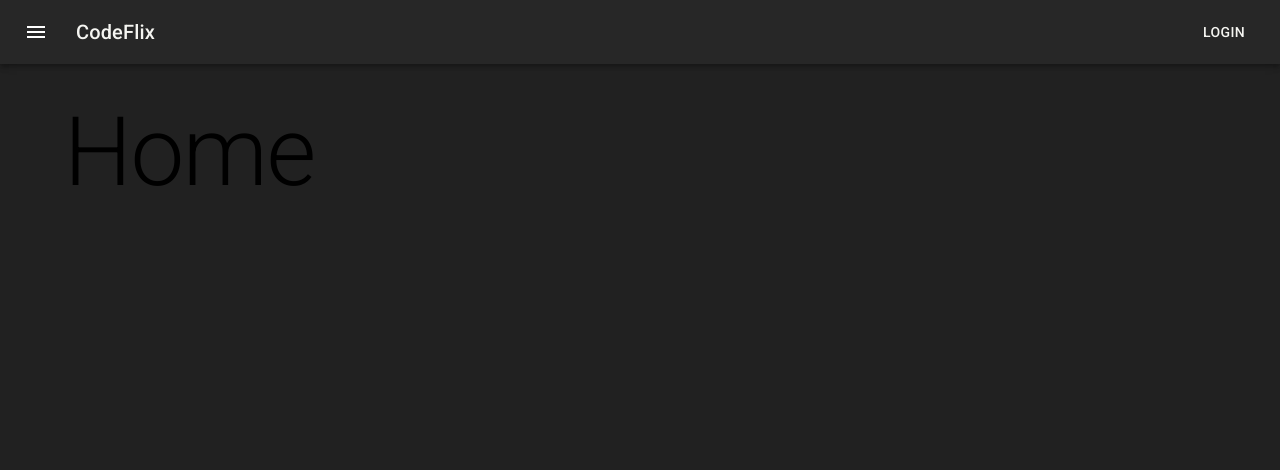
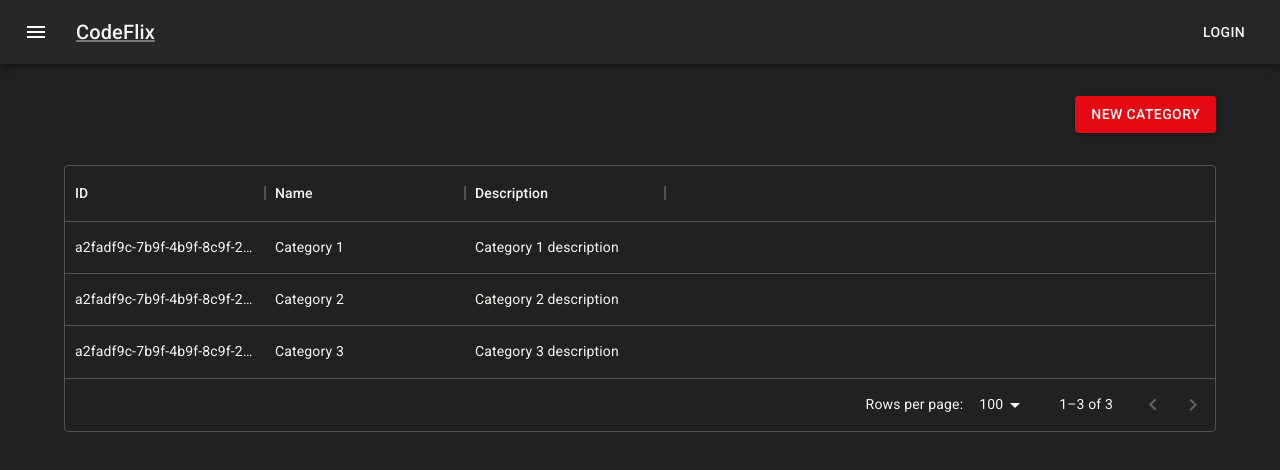
Before and after one commit to AlissonDavisAlmeida/codeflix-admin-micro-front, a React (Create React App) app: page / in a window 1280 px wide. Shown: the top 470 px of the page. Built offline with nearby package versions, Linux system fonts and the light colour scheme.

Commit message:
add data grid

```diff
--- a/package.json
+++ b/package.json
@@ -7,6 +7,7 @@
     "@emotion/styled": "^11.10.0",
     "@mui/icons-material": "^5.8.4",
     "@mui/material": "^5.10.1",
+    "@mui/x-data-grid": "^5.17.1",
     "@reduxjs/toolkit": "^1.8.4",
     "@testing-library/jest-dom": "^5.16.5",
     "@testing-library/react": "^13.3.0",
--- a/src/App.tsx
+++ b/src/App.tsx
@@ -1,17 +1,11 @@
-import { Typography } from '@mui/material';
 import { ThemeProvider, Box } from '@mui/system';
 import { Routes, Route } from 'react-router-dom';
 import { Header } from './components/header/Header';
 import { Layout } from './components/layout/Layout';
 import { appTheme } from './config/theme';
+import { CreateCategory, EditCategory } from './features/categories';
 
-const Home = () => {
-  return (
-    <Typography variant="h1" component="h1">
-      Home
-    </Typography>
-  );
-};
+import { ListCategory } from './features/categories/listCategory';
 
 function App() {
   return (
@@ -22,13 +16,19 @@ function App() {
         sx={{
           height: '100vh',
           backgroundColor: (theme) => theme.palette.grey[900],
+          color: '#fff',
         }}
       >
         <Header />
         <Layout>
 
           <Routes>
-            <Route path="/" element={<Home />} />
+            <Route path="/" element={<ListCategory />} />
+            <Route path="/categories" element={<ListCategory />} />
+            <Route path="/categories/create" element={<CreateCategory />} />
+            <Route path="/categories/edit/:id" element={<EditCategory />} />
+
+            <Route path="*" element={<h1>Not Found</h1>} />
           </Routes>
         </Layout>
       </Box>
--- a/src/app/store.ts
+++ b/src/app/store.ts
@@ -1,7 +1,9 @@
 import { configureStore, ThunkAction, Action } from '@reduxjs/toolkit';
+import categoryReducer from '../features/categories/categorySlice';
 
 export const store = configureStore({
   reducer: {
+    category: categoryReducer,
   },
 });
 
--- a/src/components/header/Header.tsx
+++ b/src/components/header/Header.tsx
@@ -1,6 +1,7 @@
 import {
-  AppBar, IconButton, Toolbar, Box, Typography, Button,
+  AppBar, IconButton, Toolbar, Box, Typography, Button, Link,
 } from '@mui/material';
+
 import MenuIcon from '@mui/icons-material/Menu';
 import { FC } from 'react';
 
@@ -21,9 +22,11 @@ export const Header: FC = () => {
           >
             <MenuIcon />
           </IconButton>
-          <Typography variant="h6" component="div">
-            CodeFlix
-          </Typography>
+          <Link href="/">
+            <Typography variant="h6" component="div">
+              CodeFlix
+            </Typography>
+          </Link>
           <Box sx={{ flexGrow: 1 }} />
           <Button>
             LOGIN
--- a/src/components/layout/Layout.tsx
+++ b/src/components/layout/Layout.tsx
@@ -15,7 +15,6 @@ export const Layout: React.FC<LayoutProps> = ({ children }) => {
         sx={{
           mt: 4,
           mb: 4,
-          color: '#000',
         }}
       >
 
--- /dev/null
+++ b/src/features/categories/categorySlice.ts
@@ -0,0 +1,55 @@
+import { createSlice } from '@reduxjs/toolkit';
+import { RootState } from '../../app/store';
+
+interface Category {
+  id: string
+  name: string
+  is_active: boolean
+  created_at: string
+  updated_at: string
+  deleted_at: string | null
+  description: string | null
+}
+
+// Define the initial state using that type with field id like uuid
+const categories: Category[] = [
+  {
+    id: 'a2fadf9c-7b9f-4b9f-8c9f-2f8b3dcb779e',
+    name: 'Category 1',
+    is_active: true,
+    created_at: '2021-01-01',
+    updated_at: '2021-01-01',
+    deleted_at: null,
+    description: 'Category 1 description',
+  },
+  {
+    id: 'a2fadf9c-7b9f-4b9f-8c9f-2f8b3dcb779f',
+    name: 'Category 2',
+    is_active: true,
+    created_at: '2021-01-01',
+    updated_at: '2021-01-01',
+    deleted_at: null,
+    description: 'Category 2 description',
+  },
+  {
+    id: 'a2fadf9c-7b9f-4b9f-8c9f-2f8b3dcb779g',
+    name: 'Category 3',
+    is_active: true,
+    created_at: '2021-01-01',
+    updated_at: '2021-01-01',
+    deleted_at: null,
+    description: 'Category 3 description',
+  },
+];
+
+const categorySlice = createSlice({
+  name: 'category',
+  initialState: categories,
+  reducers: {
+
+  },
+});
+
+export const selectCategories = (state: RootState) => state.category;
+
+export default categorySlice.reducer;
--- /dev/null
+++ b/src/features/categories/createCategory.tsx
@@ -0,0 +1,9 @@
+import { Typography } from '@mui/material';
+
+export const CreateCategory = () => {
+  return (
+    <Typography variant="h1" component="h1">
+      Create Category
+    </Typography>
+  );
+};
--- /dev/null
+++ b/src/features/categories/editCategory.tsx
@@ -0,0 +1,9 @@
+import { Typography } from '@mui/material';
+
+export const EditCategory = () => {
+  return (
+    <Typography variant="h1" component="h1">
+      Edit Category
+    </Typography>
+  );
+};
--- /dev/null
+++ b/src/features/categories/index.ts
@@ -0,0 +1,3 @@
+export * from './createCategory';
+export * from './editCategory';
+export * from './listCategory';
--- /dev/null
+++ b/src/features/categories/listCategory.tsx
@@ -0,0 +1,70 @@
+import {
+  Box, Button, Link,
+} from '@mui/material';
+import { GridRowsProp, DataGrid, GridColDef } from '@mui/x-data-grid';
+import { useAppSelector } from '../../app/hooks';
+import { selectCategories } from './categorySlice';
+
+export const ListCategory = () => {
+  const categories = useAppSelector(selectCategories);
+
+  const rows: GridRowsProp = categories.map((category) => {
+    return {
+      id: category.id,
+      name: category.name,
+      description: category.description,
+    };
+  });
+
+  const columns: GridColDef[] = [
+    { field: 'id', headerName: 'ID', width: 200 },
+    { field: 'name', headerName: 'Name', width: 200 },
+    { field: 'description', headerName: 'Description', width: 200 },
+  ];
+
+  return (
+
+    <Box
+      maxWidth="lg"
+      sx={{
+        mt: 4,
+        mb: 4,
+      }}
+    >
+
+      <Box
+        display="flex"
+        justifyContent="flex-end"
+        sx={{
+          mt: 4,
+          mb: 4,
+        }}
+      >
+        <Button
+          variant="contained"
+          color="secondary"
+          component={Link}
+          href="/categories/create"
+        >
+          New Category
+        </Button>
+      </Box>
+
+      {/* {categories.map((category) => (
+        <Typography key={category.id}>{category.name}</Typography>
+      ))} */}
+      <div style={{
+        width: '100%',
+      }}
+      >
+
+        <DataGrid
+          rows={rows}
+          columns={columns}
+          autoHeight
+          rowsPerPageOptions={[2, 10, 20, 50, 100]}
+        />
+      </div>
+    </Box>
+  );
+};
--- a/src/index.tsx
+++ b/src/index.tsx
@@ -1,7 +1,9 @@
 import React from 'react';
 import { createRoot } from 'react-dom/client';
+import { Provider } from 'react-redux';
 import { BrowserRouter } from 'react-router-dom';
 import App from './App';
+import { store } from './app/store';
 import './index.css';
 
 const container = document.getElementById('root')!;
@@ -9,8 +11,11 @@ const root = createRoot(container);
 
 root.render(
   <React.StrictMode>
-    <BrowserRouter>
-      <App />
-    </BrowserRouter>
+    <Provider store={store}>
+
+      <BrowserRouter>
+        <App />
+      </BrowserRouter>
+    </Provider>
   </React.StrictMode>,
 );
```
Also changed, not shown: .eslintrc.json, src/logo.svg (deleted), 1 other file (tests, documents, lock files or other folders).
